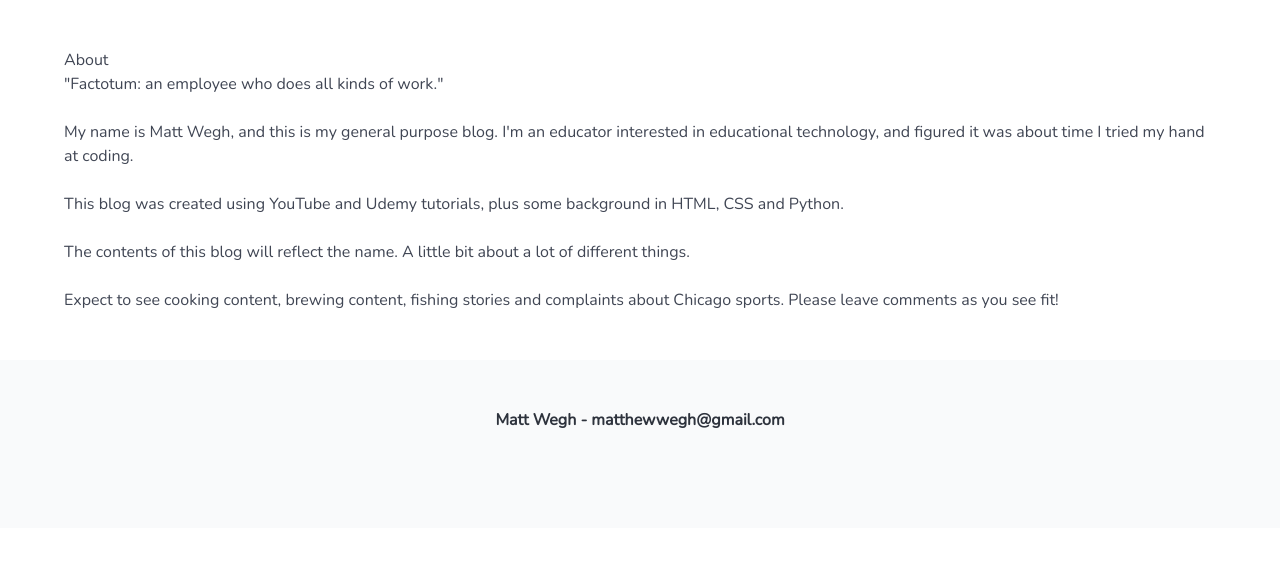
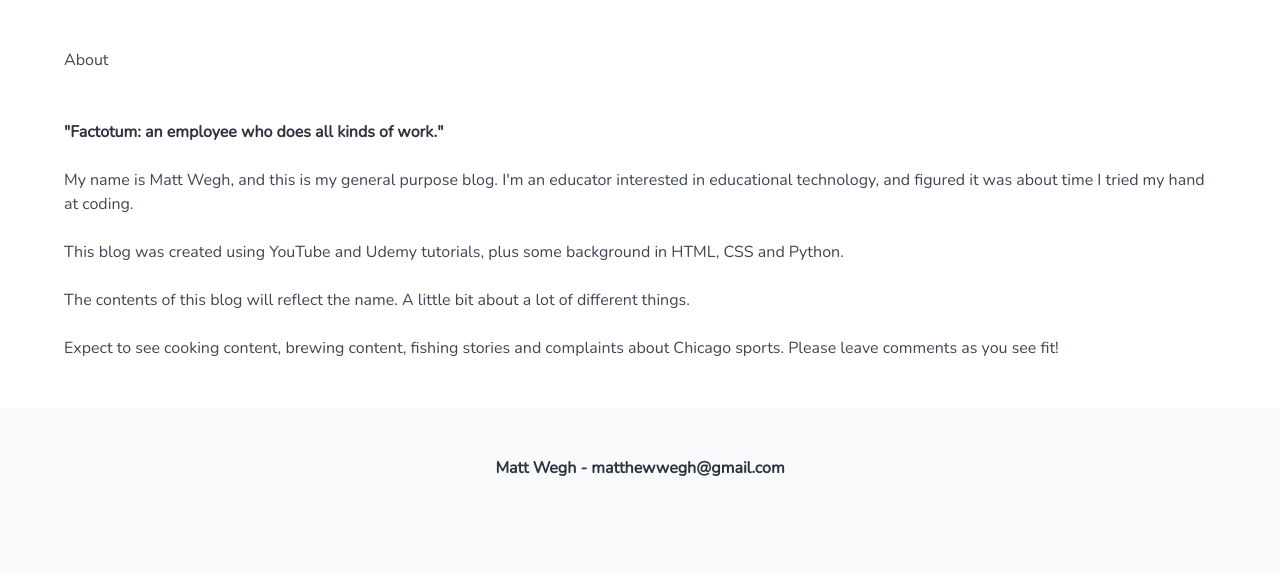
Before and after one commit to m-wegh/blog, a Django app: page /about/ in a window 1280 px wide. Shown: the part 56-631 px from the top of the page. Run offline with Django 5.2, Linux system fonts and the light colour scheme.

Commit message:
Reformat about section text

```diff
--- a/core/templates/core/about.html
+++ b/core/templates/core/about.html
@@ -2,12 +2,12 @@
 {% block title %}About | {% endblock %}
 
 {% block content %}
-<h1>
+<h1 class="mb-6">
     About
 </h1>
 
 <p>
-    "Factotum: an employee who does all kinds of work." <br><br>
+    <strong>"Factotum: an employee who does all kinds of work."</strong> <br><br>
     My name is Matt Wegh, and this is my general purpose blog. I'm an educator interested in educational technology, and figured it was about time I tried my hand at coding. <br><br>
     This blog was created using YouTube and Udemy tutorials, plus some background in HTML, CSS and Python. <br><br>
     The contents of this blog will reflect the name. A little bit about a lot of different things. <br><br>
```
